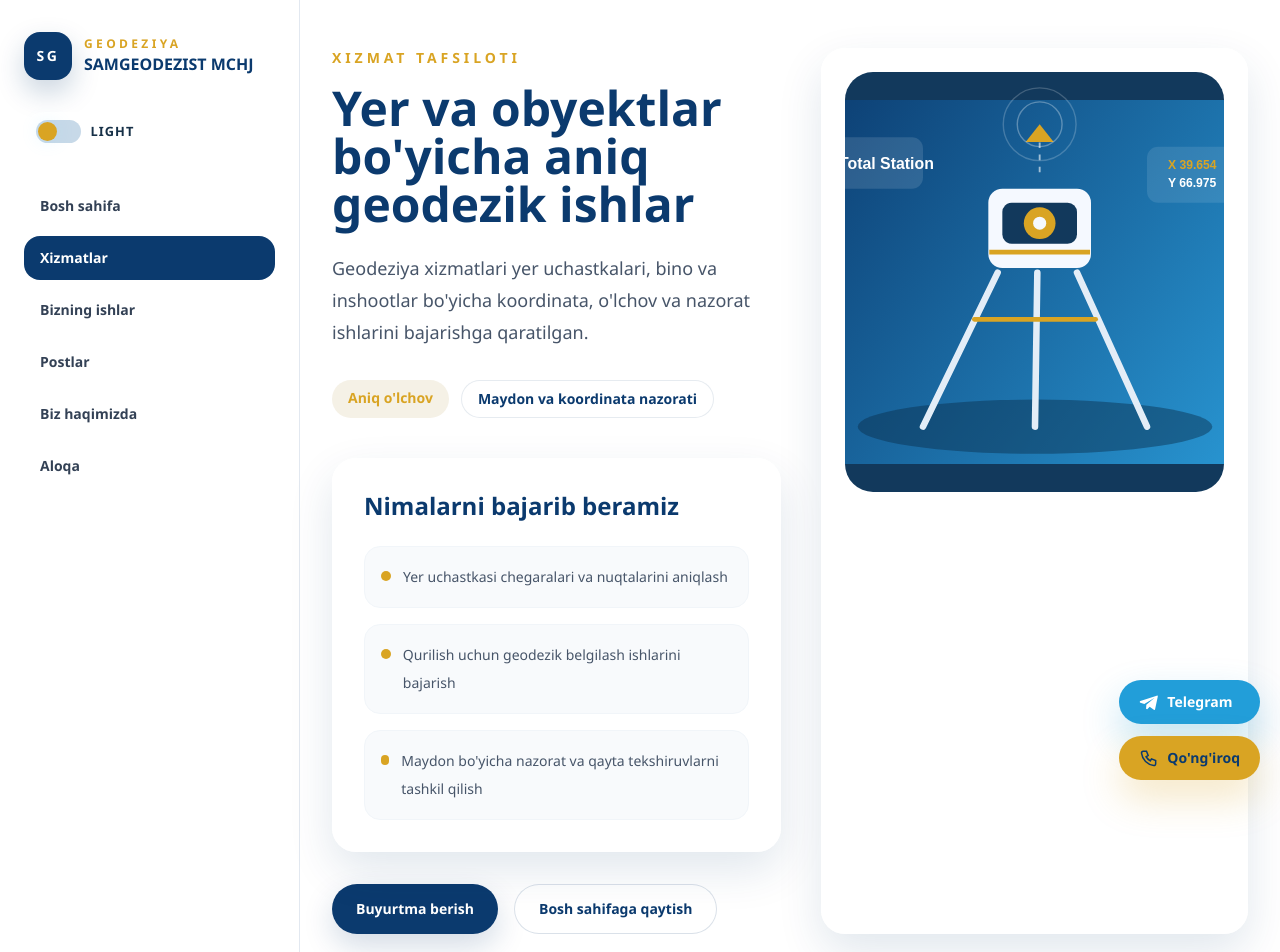
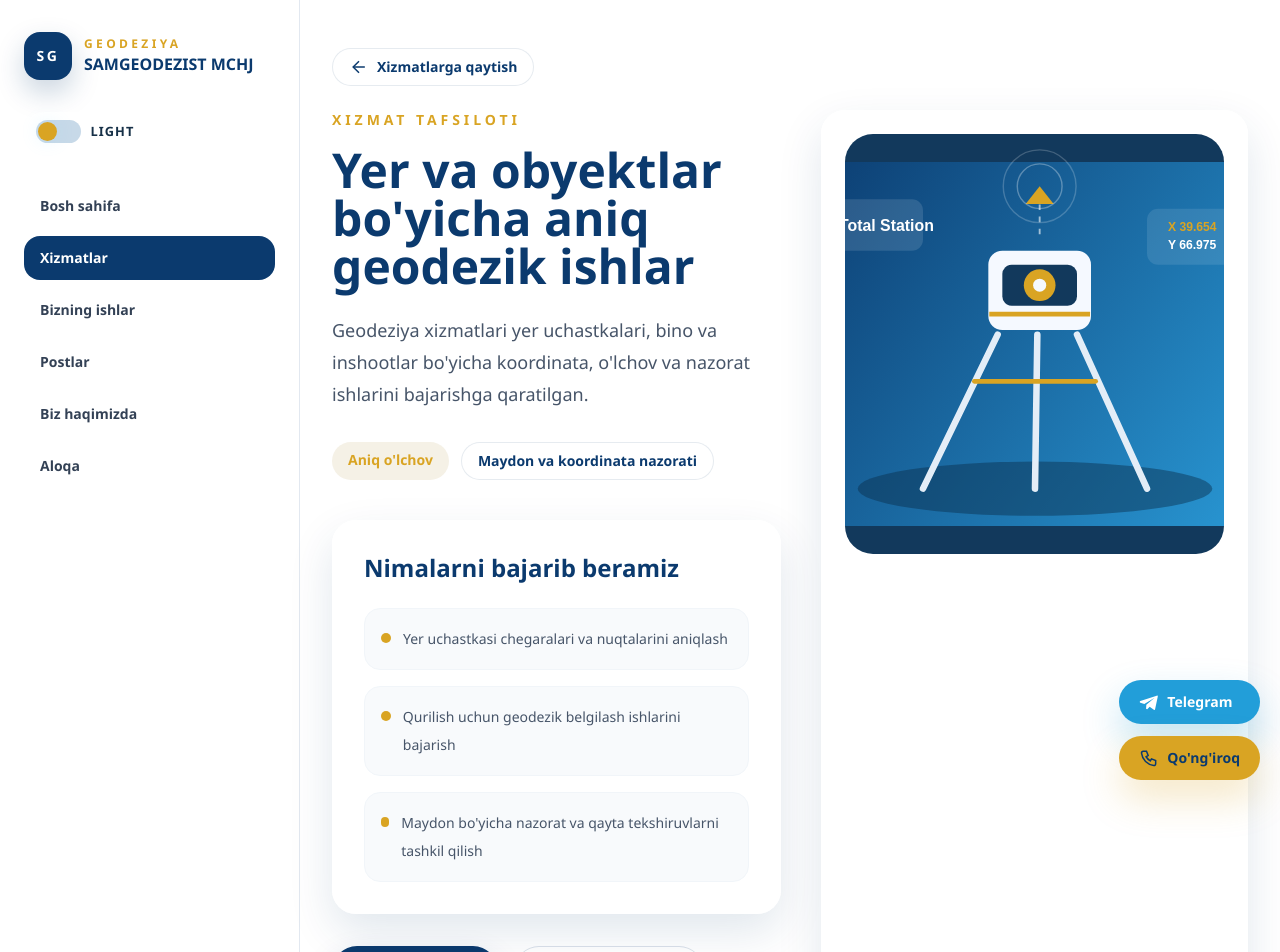
Before and after one commit to abdugani2004/samgeodezist, a Next.js app: page /xizmatlar/geodeziya in a window 1280 px wide. Shown: the top 952 px of the page. Built offline with nearby package versions, Linux system fonts and the light colour scheme.

Commit message:
Add consistent back links

```diff
--- a/app/aloqa/page.tsx
+++ b/app/aloqa/page.tsx
@@ -4,6 +4,8 @@ import { PageShell } from "@/components/layout/PageShell";
 import { ContactForm } from "@/components/sections/ContactForm";
 import { ContactInfo } from "@/components/sections/ContactInfo";
 import { MapSection } from "@/components/sections/MapSection";
+import { Container } from "@/components/ui/Container";
+import { BackLink } from "@/components/ui/BackLink";
 import { companyName, siteUrl } from "@/data/site";
 
 export const metadata: Metadata = {
@@ -23,6 +25,9 @@ export default function ContactPage() {
   return (
     <PageShell>
       <main className="pb-16 pt-8 sm:pb-20 sm:pt-10 lg:pt-12">
+        <Container>
+          <BackLink href="/" />
+        </Container>
         <ContactForm />
         <ContactInfo />
         <MapSection />
--- a/app/biz-haqimizda/page.tsx
+++ b/app/biz-haqimizda/page.tsx
@@ -3,7 +3,7 @@ import Link from "next/link";
 import { Footer } from "@/components/layout/Footer";
 import { PageShell } from "@/components/layout/PageShell";
 import { Container } from "@/components/ui/Container";
-import { ArrowLeftIcon } from "@/components/ui/Icons";
+import { BackLink } from "@/components/ui/BackLink";
 import {
   companyAddress,
   companyEmail,
@@ -76,13 +76,7 @@ export default function AboutPage() {
       <main className="pb-16 pt-8 sm:pb-20 sm:pt-12 lg:pt-12">
         <Container>
           <div className="mx-auto max-w-5xl">
-            <Link
-              href="/"
-              className="inline-flex items-center gap-2 rounded-full border border-brand-navy/10 bg-white px-4 py-2 text-sm font-semibold text-brand-navy transition duration-300 hover:border-brand-gold hover:text-brand-blue"
-            >
-              <ArrowLeftIcon />
-              Orqaga qaytish
-            </Link>
+            <BackLink href="/" />
 
             <section className="mt-6 overflow-hidden rounded-[32px] border border-brand-navy/10 bg-[linear-gradient(135deg,rgba(255,248,235,0.92),rgba(255,255,255,0.98))] p-6 sm:p-8 lg:p-10">
               <p className="text-sm font-semibold uppercase tracking-[0.28em] text-brand-gold">
--- a/app/bizning-ishlar/page.tsx
+++ b/app/bizning-ishlar/page.tsx
@@ -2,6 +2,8 @@ import type { Metadata } from "next";
 import { Footer } from "@/components/layout/Footer";
 import { PageShell } from "@/components/layout/PageShell";
 import { Showcase } from "@/components/sections/Showcase";
+import { Container } from "@/components/ui/Container";
+import { BackLink } from "@/components/ui/BackLink";
 import { companyName, siteUrl } from "@/data/site";
 
 export const metadata: Metadata = {
@@ -21,6 +23,9 @@ export default function WorksPage() {
   return (
     <PageShell>
       <main className="pb-16 pt-8 sm:pb-20 sm:pt-10 lg:pt-12">
+        <Container>
+          <BackLink href="/" />
+        </Container>
         <Showcase />
       </main>
       <Footer />
--- a/app/postlar/page.tsx
+++ b/app/postlar/page.tsx
@@ -2,6 +2,8 @@ import type { Metadata } from "next";
 import { Footer } from "@/components/layout/Footer";
 import { PageShell } from "@/components/layout/PageShell";
 import { NewsSection } from "@/components/sections/NewsSection";
+import { Container } from "@/components/ui/Container";
+import { BackLink } from "@/components/ui/BackLink";
 import { companyName, siteUrl } from "@/data/site";
 
 export const metadata: Metadata = {
@@ -21,6 +23,9 @@ export default function PostsPage() {
   return (
     <PageShell>
       <main className="pb-16 pt-8 sm:pb-20 sm:pt-10 lg:pt-12">
+        <Container>
+          <BackLink href="/" />
+        </Container>
         <NewsSection />
       </main>
       <Footer />
--- a/app/xizmatlar/[slug]/page.tsx
+++ b/app/xizmatlar/[slug]/page.tsx
@@ -5,6 +5,7 @@ import { notFound } from "next/navigation";
 import { Footer } from "@/components/layout/Footer";
 import { PageShell } from "@/components/layout/PageShell";
 import { Container } from "@/components/ui/Container";
+import { BackLink } from "@/components/ui/BackLink";
 import { companyName, getServiceBySlug, services, siteUrl } from "@/data/site";
 
 type ServicePageProps = {
@@ -108,7 +109,8 @@ export default function ServiceDetailPage({ params }: ServicePageProps) {
       <PageShell>
       <main className="pb-20 pt-10 sm:pb-24 sm:pt-14 lg:pt-12">
         <Container>
-          <div className="grid gap-10 lg:grid-cols-[1fr_0.95fr]">
+          <BackLink href="/xizmatlar" label="Xizmatlarga qaytish" />
+          <div className="mt-6 grid gap-10 lg:grid-cols-[1fr_0.95fr]">
             <div>
               <p className="text-sm font-semibold uppercase tracking-[0.28em] text-brand-gold">
                 Xizmat tafsiloti
@@ -148,8 +150,8 @@ export default function ServiceDetailPage({ params }: ServicePageProps) {
                 <Link href="/aloqa#buyurtma" className="btn-primary">
                   Buyurtma berish
                 </Link>
-                <Link href="/" className="btn-secondary">
-                  Bosh sahifaga qaytish
+                <Link href="/xizmatlar" className="btn-secondary">
+                  Xizmatlarga qaytish
                 </Link>
               </div>
             </div>
--- a/app/xizmatlar/page.tsx
+++ b/app/xizmatlar/page.tsx
@@ -2,6 +2,8 @@ import type { Metadata } from "next";
 import { Footer } from "@/components/layout/Footer";
 import { PageShell } from "@/components/layout/PageShell";
 import { Services } from "@/components/sections/Services";
+import { Container } from "@/components/ui/Container";
+import { BackLink } from "@/components/ui/BackLink";
 import { companyName, siteUrl } from "@/data/site";
 
 export const metadata: Metadata = {
@@ -21,6 +23,9 @@ export default function ServicesPage() {
   return (
     <PageShell>
       <main className="pb-16 pt-8 sm:pb-20 sm:pt-10 lg:pt-12">
+        <Container>
+          <BackLink href="/" />
+        </Container>
         <Services />
       </main>
       <Footer />
--- /dev/null
+++ b/components/ui/BackLink.tsx
@@ -0,0 +1,19 @@
+import Link from "next/link";
+import { ArrowLeftIcon } from "@/components/ui/Icons";
+
+type BackLinkProps = {
+  href: string;
+  label?: string;
+};
+
+export function BackLink({ href, label = "Orqaga qaytish" }: BackLinkProps) {
+  return (
+    <Link
+      href={href}
+      className="inline-flex items-center gap-2 rounded-full border border-brand-navy/10 bg-white px-4 py-2 text-sm font-semibold text-brand-navy transition duration-300 hover:border-brand-gold hover:text-brand-blue"
+    >
+      <ArrowLeftIcon />
+      {label}
+    </Link>
+  );
+}
```
